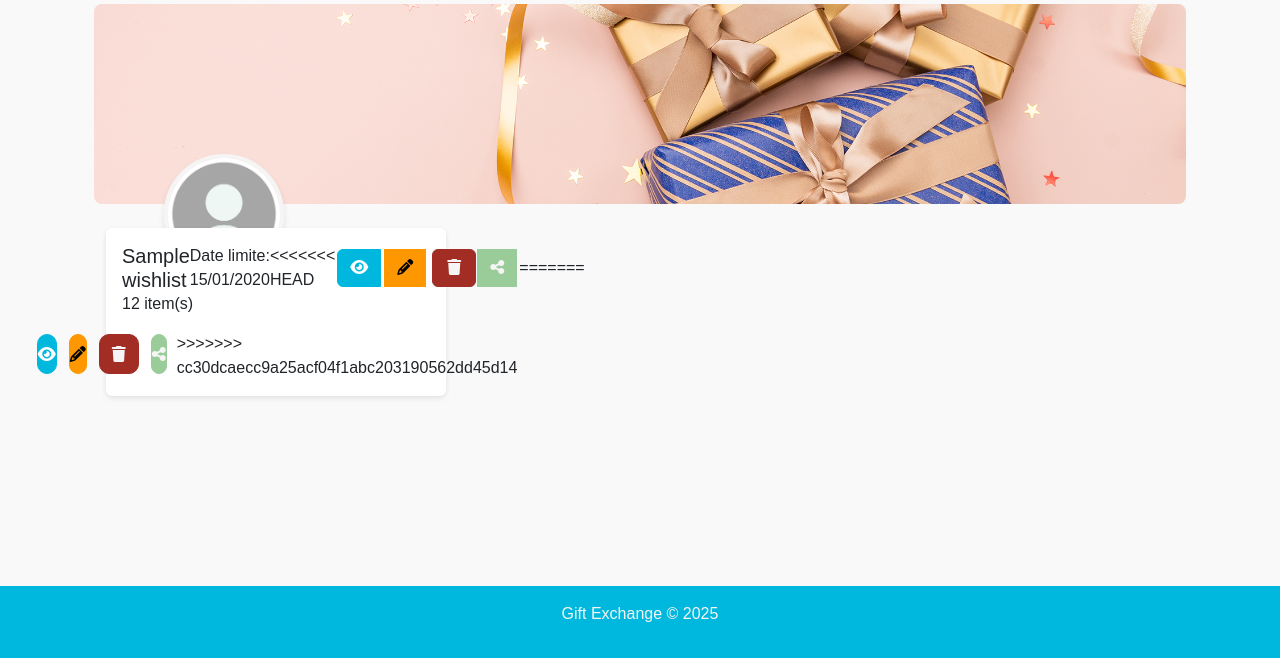
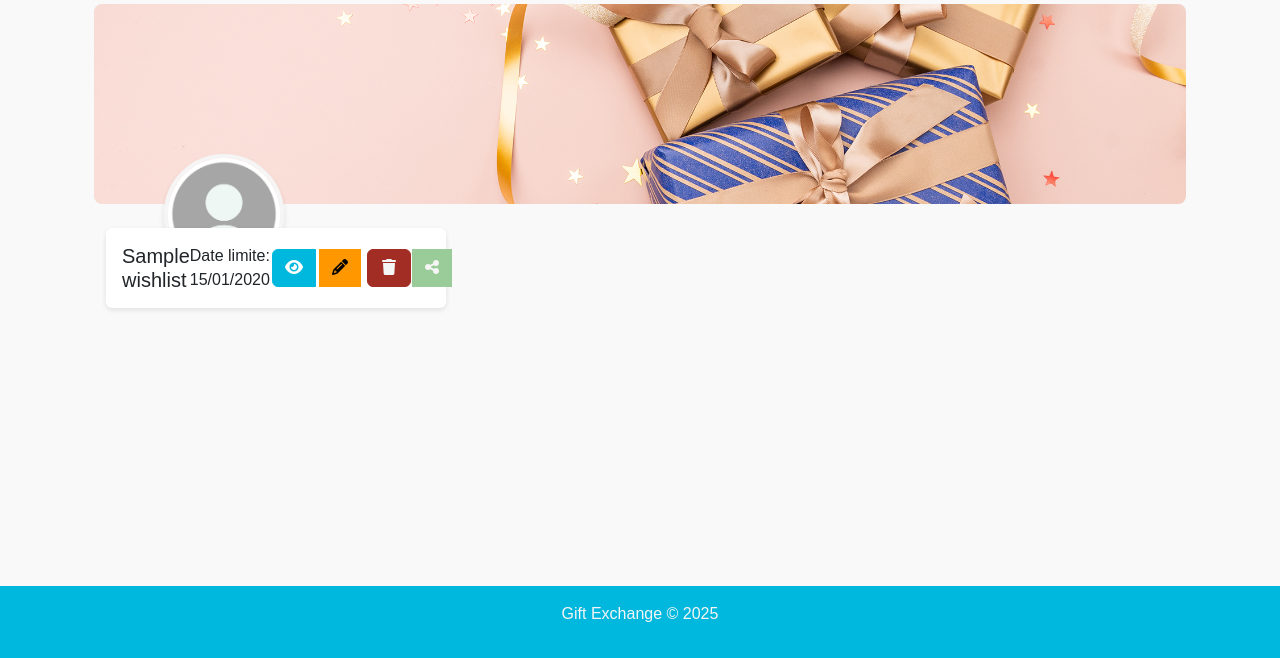
Before and after one commit to nawalchahboune/projetUEG, a Symfony app: template templates/wishlists/index.html.twig in a window 1280 px wide. Shown: the part 142-800 px from the top of the page. Run offline with Twig, Linux system fonts and the light colour scheme; the template is opened without the code that fills it: most values are stand-ins (such as "Sample title", 1, 10 or a date in 2020); some libraries are stand-ins or nearby versions.

Commit message:
cancel buttons corrected

```diff
--- a/src/Controller/ItemController.php
+++ b/src/Controller/ItemController.php
@@ -83,4 +83,5 @@ final class ItemController extends AbstractController
             'form' => $form->createView(),
         ]);
     }
+
 }
--- a/templates/wishlists/index.html.twig
+++ b/templates/wishlists/index.html.twig
@@ -44,7 +44,6 @@
                             <p class="card-text mb-0">
                                 Date limite: {{ wishlist.deadline ? wishlist.deadline|date('d/m/Y') : 'Non définie' }}
                             </p>
-<<<<<<< HEAD
                             <div class="btn-group d-flex justify-content-between">
                                 <a href="{{ path('app_wishlist_show', {'id': wishlist.id}) }}" class="btn btn-primary flex-fill me-1 text-center">
                                     <i class="fas fa-eye"></i>
@@ -72,28 +71,6 @@
                                     </div>
                                 </div>
                             </div>
-=======
-                        </div>
-                        <p class="card-text">
-                            {{ wishlist.items|length }} item(s)
-                        </p>
-                        <div class="mt-auto d-flex justify-content-center gap-2">
-                            <a href="{{ path('app_wishlist_show', {'id': wishlist.id}) }}" class="btn btn-primary btn-icon">
-                                <i class="fas fa-eye"></i>
-                            </a>
-                            <a href="{{ path('app_wishlists_edit', {'id': wishlist.id}) }}" class="btn btn-warning btn-icon">
-                                <i class="fas fa-pencil-alt"></i>
-                            </a>
-                            <form method="post" action="{{ path('app_wishlist_delete_wishlist', {'id': wishlist.id}) }}" onsubmit="return confirm('Êtes-vous sûr de vouloir supprimer cette liste?');" style="display: inline;">
-                                <input type="hidden" name="_token" value="{{ csrf_token('delete' ~ wishlist.id) }}">
-                                <button type="submit" class="btn btn-supprimer btn-icon">
-                                    <i class="fas fa-trash"></i>
-                                </button>
-                            </form>
-                            <a href="#" class="btn btn-creer btn-icon">
-                                <i class="fas fa-share-alt"></i>
-                            </a>
->>>>>>> cc30dcaecc9a25acf04f1abc203190562dd45d14
                         </div>
                     </div>
                 </div>
```
Also changed, not shown: templates/wishlist/index.html.twig (+10 -31 lines).
